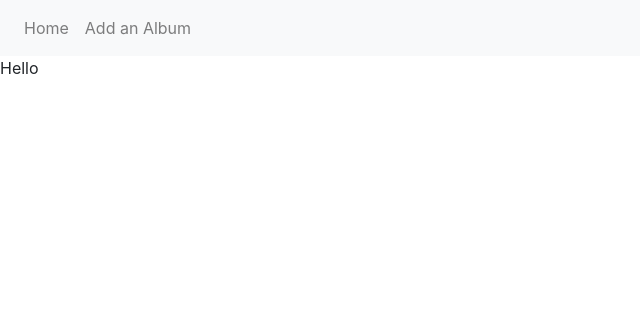
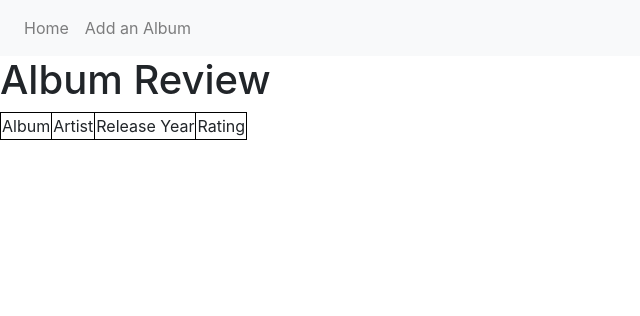
Before and after one commit to GudiedRyan/album_ratings, a Flask app: page / in a window 1280 px wide. Shown: the top 316 px of the page, without its empty margins (0-640 px from the left). Run offline with Flask 2, Linux system fonts and the light colour scheme; data that the repository does not hold is empty; some libraries are stand-ins or nearby versions.

Commit message:
Added Create and Read methods

```diff
--- a/album_ratings/__init__.py
+++ b/album_ratings/__init__.py
@@ -10,8 +10,7 @@ def create_app():
 
     app.config.from_object(DevelopmentConfig)
 
-    from album_ratings.main.routes import main
-    app.register_blueprint(main)
+    db.init_app(app)
 
     from album_ratings.albums.routes import albums
     app.register_blueprint(albums)
--- a/album_ratings/albums/routes.py
+++ b/album_ratings/albums/routes.py
@@ -1,14 +1,29 @@
 from flask import render_template, Blueprint, flash, redirect, url_for
 from album_ratings.albums.forms import AlbumForm
+from album_ratings.models import AlbumModel
+from album_ratings import db
 
 albums = Blueprint('albums', __name__)
+
+@albums.route('/')
+def home():
+    albums = AlbumModel.query.all()
+    return render_template('home.html', title='home', albums=albums)
 
 @albums.route('/create', methods=['GET', 'POST'])
 def create():
     form = AlbumForm()
     if form.validate_on_submit():
+        album = AlbumModel(
+            name = form.album_name.data,
+            artist = form.artist.data,
+            release_year = form.release_year.data,
+            rating = form.rating.data
+        )
+        db.session.add(album)
+        db.session.commit()
         flash('Album added!', 'success')
-        return redirect(url_for('main.home'))
+        return redirect(url_for('albums.home'))
     return render_template('album.html', title='Add Album', form=form, legend="Add a new Album")
 
 @albums.route('/update')
--- a/album_ratings/main/routes.py
+++ /dev/null
@@ -1,8 +0,0 @@
-from flask import render_template, Blueprint
-
-main = Blueprint('main', __name__)
-
-@main.route('/')
-
-def home():
-    return render_template('home.html', title='home')
--- a/album_ratings/models.py
+++ b/album_ratings/models.py
@@ -4,5 +4,8 @@ class AlbumModel(db.Model):
     id = db.Column(db.Integer, primary_key=True)
     name = db.Column(db.String(50))
     artist = db.Column(db.String(50))
-    release_year = db.Column(db.Integer(4))
+    release_year = db.Column(db.Integer)
     rating = db.Column(db.String(1))
+
+    def __repr__(self):
+        return f"AlbumModel('{self.name}', '{self.artist}')"
--- a/album_ratings/static/style.css
+++ b/album_ratings/static/style.css
@@ -0,0 +1,3 @@
+table tr td {
+    border: 1px solid black
+}
--- a/album_ratings/templates/home.html
+++ b/album_ratings/templates/home.html
@@ -1,6 +1,22 @@
 {% extends 'layout.html' %}
 {% block content %}
-<div>
-    Hello
-</div>
+    <h1>Album Review</h1>
+    <table>
+        <thead>
+            <tr>
+                <td>Album</td>
+                <td>Artist</td>
+                <td>Release Year</td>
+                <td>Rating</td>
+            </tr>
+        </thead>
+        {% for album in albums %}
+            <tr>
+                <td>{{ album.name }}</td>
+                <td>{{ album.artist }}</td>
+                <td>{{ album.release_year }}</td>
+                <td>{{ album.rating }}</td>
+            </tr>
+        {% endfor %}
+    </table>
 {% endblock content %}
--- a/album_ratings/templates/layout.html
+++ b/album_ratings/templates/layout.html
@@ -12,7 +12,7 @@
         <div class="" id="navbarSupportedContent">
           <ul class="navbar-nav mr-auto">
             <li class="nav-item">
-              <a class="nav-link" href="{{ url_for('main.home') }}">Home</a>
+              <a class="nav-link" href="{{ url_for('albums.home') }}">Home</a>
             </li>
             <li class="nav-item">
               <a class="nav-link" href="{{ url_for('albums.create') }}">Add an Album</a>
```
Also changed, not shown: album_ratings/config.py (+11 -2 lines), album_ratings/main/__init__.py (deleted), album_ratings/site.db (added).
